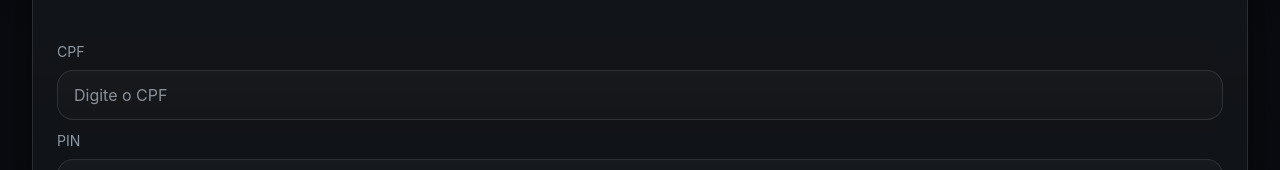
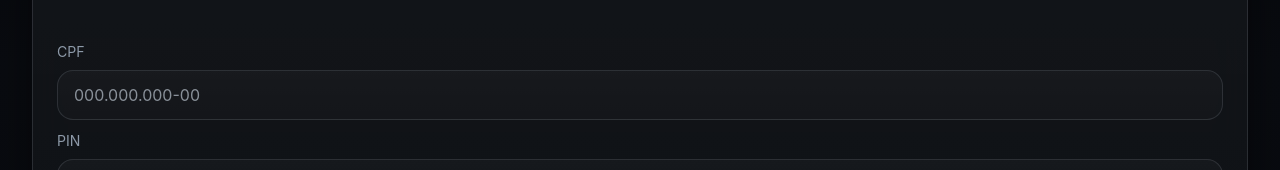
Before and after one commit to Garcez7R/transporter, a React (Vite) app: page / in a window 1280 px wide. Shown: the part 389-559 px from the top of the page. Built offline with nearby package versions, Linux system fonts and the light colour scheme.

Commit message:
fix: limpar campos de login ao focar

```diff
--- a/src/components/LoginForm.tsx
+++ b/src/components/LoginForm.tsx
@@ -75,14 +75,21 @@ export function LoginForm({
         <form className="login-form" onSubmit={handleLogin}>
           <label>
             <span>CPF</span>
-            <input value={loginDocument} onChange={(event) => setLoginDocument(event.target.value)} placeholder="Digite o CPF" />
+            <input
+              value={loginDocument}
+              onChange={(event) => setLoginDocument(event.target.value)}
+              onFocus={() => setLoginDocument('')}
+              inputMode="numeric"
+              autoComplete="off"
+              placeholder="000.000.000-00"
+            />
           </label>
           <label>
             <span>PIN</span>
             <input
               value={loginPin}
               onChange={(event) => setLoginPin(event.target.value)}
-              onFocus={(event) => event.currentTarget.select()}
+              onFocus={() => setLoginPin('')}
               type="password"
               inputMode="numeric"
               placeholder="****"
```
